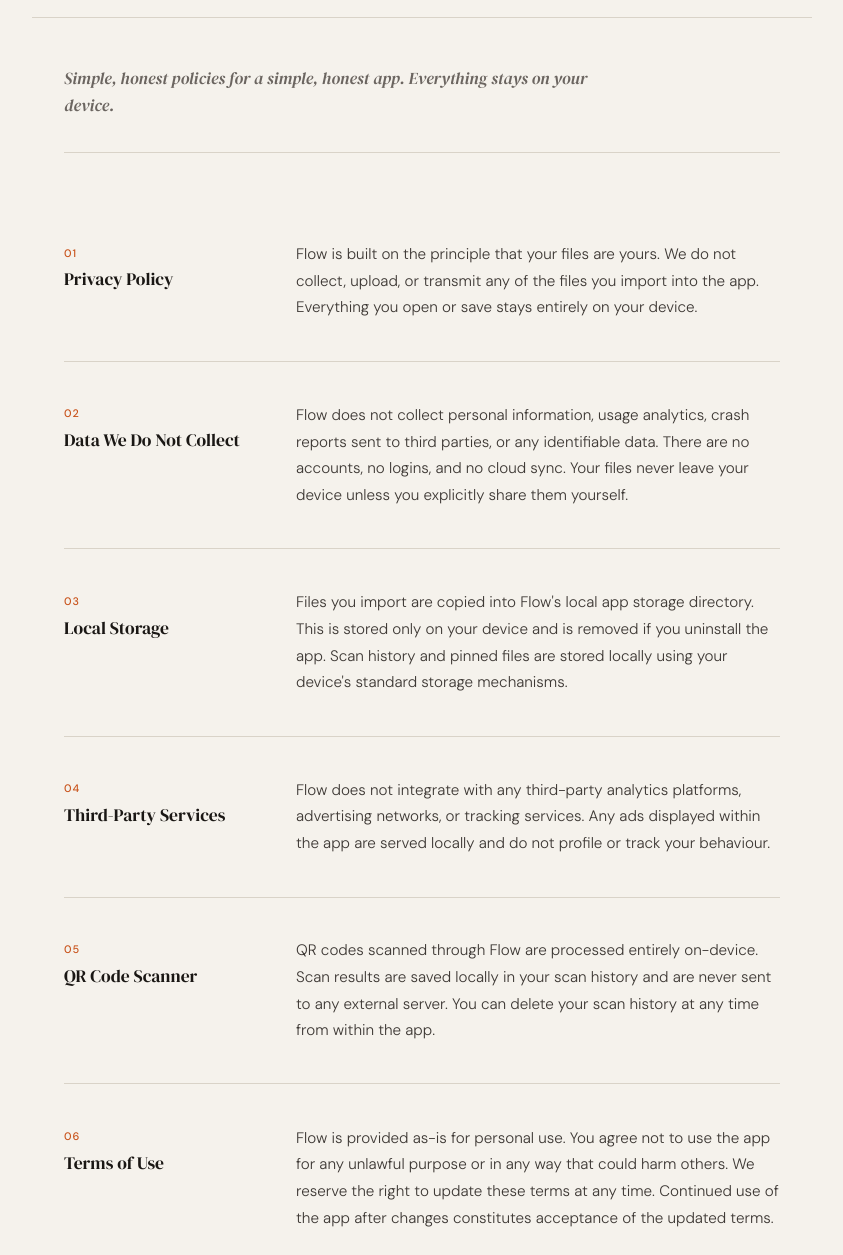
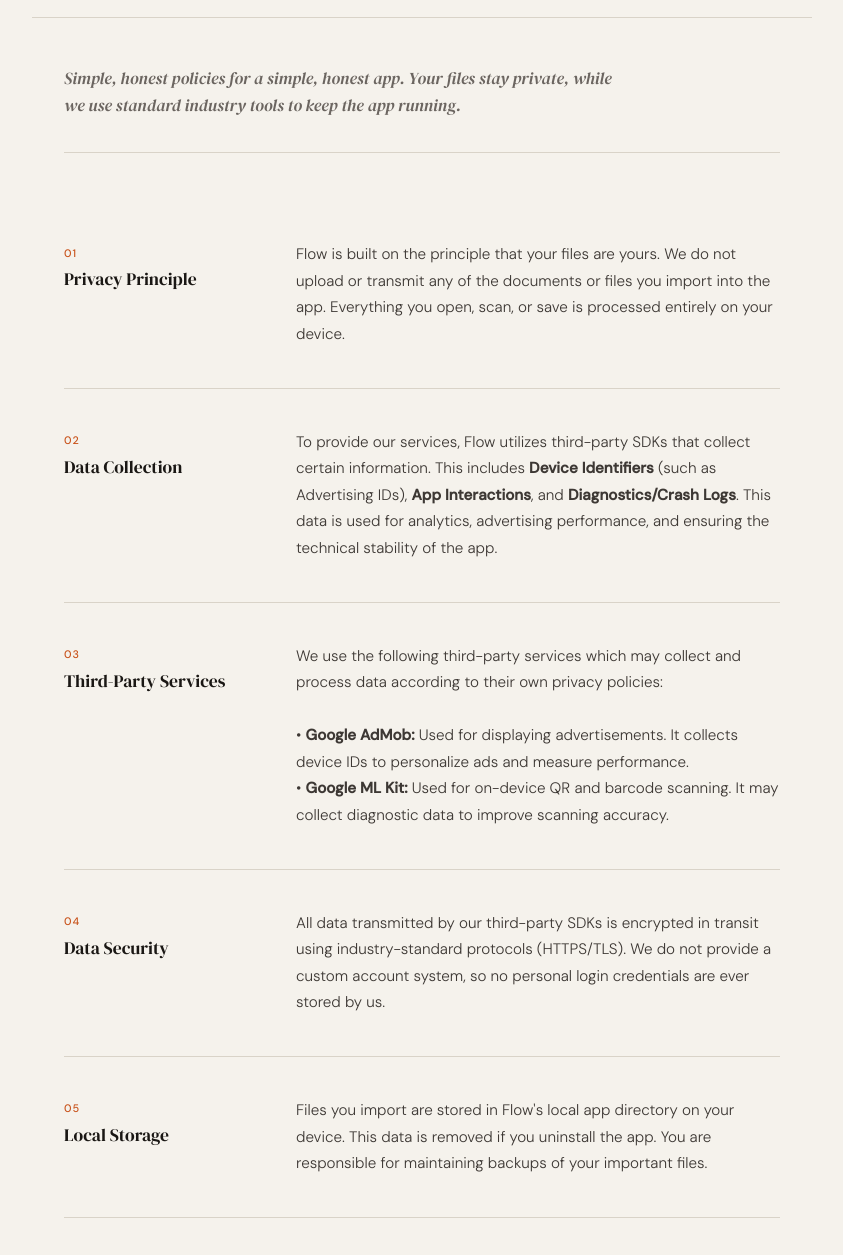
Before and after one commit to bliitzlabs/Policy, a plain HTML site: page index.html in a window 1280 px wide. Shown: the part 117-1372 px from the top of the page, without its empty margins (218-1061 px from the left). Drawn offline with Linux system fonts and the light colour scheme.

Commit message:
Update index.html

```diff
--- a/index.html
+++ b/index.html
@@ -181,13 +181,13 @@
     <div class="logo">Fl<span>o</span>w</div>
     <div class="header-meta">
       Privacy Policy & Terms<br>
-      Last revised: 2025
+      Last revised: March 2026
     </div>
   </header>
 
   <main>
     <div class="intro">
-      <p>Simple, honest policies for a simple, honest app. Everything stays on your device.</p>
+      <p>Simple, honest policies for a simple, honest app. Your files stay private, while we use standard industry tools to keep the app running.</p>
     </div>
 
     <div class="sections">
@@ -195,41 +195,46 @@
       <div class="section">
         <div class="section-label">
           <span class="section-number">01</span>
-          <div class="section-title">Privacy Policy</div>
+          <div class="section-title">Privacy Principle</div>
         </div>
-        <p class="section-body">Flow is built on the principle that your files are yours. We do not collect, upload, or transmit any of the files you import into the app. Everything you open or save stays entirely on your device.</p>
+        <p class="section-body">Flow is built on the principle that your files are yours. We do not upload or transmit any of the documents or files you import into the app. Everything you open, scan, or save is processed entirely on your device.</p>
       </div>
 
       <div class="section">
         <div class="section-label">
           <span class="section-number">02</span>
-          <div class="section-title">Data We Do Not Collect</div>
+          <div class="section-title">Data Collection</div>
         </div>
-        <p class="section-body">Flow does not collect personal information, usage analytics, crash reports sent to third parties, or any identifiable data. There are no accounts, no logins, and no cloud sync. Your files never leave your device unless you explicitly share them yourself.</p>
+        <p class="section-body">To provide our services, Flow utilizes third-party SDKs that collect certain information. This includes <strong>Device Identifiers</strong> (such as Advertising IDs), <strong>App Interactions</strong>, and <strong>Diagnostics/Crash Logs</strong>. This data is used for analytics, advertising performance, and ensuring the technical stability of the app.</p>
       </div>
 
       <div class="section">
         <div class="section-label">
           <span class="section-number">03</span>
-          <div class="section-title">Local Storage</div>
+          <div class="section-title">Third-Party Services</div>
         </div>
-        <p class="section-body">Files you import are copied into Flow's local app storage directory. This is stored only on your device and is removed if you uninstall the app. Scan history and pinned files are stored locally using your device's standard storage mechanisms.</p>
+        <p class="section-body">We use the following third-party services which may collect and process data according to their own privacy policies:
+          <br><br>
+          • <strong>Google AdMob:</strong> Used for displaying advertisements. It collects device IDs to personalize ads and measure performance.
+          <br>
+          • <strong>Google ML Kit:</strong> Used for on-device QR and barcode scanning. It may collect diagnostic data to improve scanning accuracy.
+        </p>
       </div>
 
       <div class="section">
         <div class="section-label">
           <span class="section-number">04</span>
-          <div class="section-title">Third-Party Services</div>
+          <div class="section-title">Data Security</div>
         </div>
-        <p class="section-body">Flow does not integrate with any third-party analytics platforms, advertising networks, or tracking services. Any ads displayed within the app are served locally and do not profile or track your behaviour.</p>
+        <p class="section-body">All data transmitted by our third-party SDKs is encrypted in transit using industry-standard protocols (HTTPS/TLS). We do not provide a custom account system, so no personal login credentials are ever stored by us.</p>
       </div>
 
       <div class="section">
         <div class="section-label">
           <span class="section-number">05</span>
-          <div class="section-title">QR Code Scanner</div>
+          <div class="section-title">Local Storage</div>
         </div>
-        <p class="section-body">QR codes scanned through Flow are processed entirely on-device. Scan results are saved locally in your scan history and are never sent to any external server. You can delete your scan history at any time from within the app.</p>
+        <p class="section-body">Files you import are stored in Flow's local app directory on your device. This data is removed if you uninstall the app. You are responsible for maintaining backups of your important files.</p>
       </div>
 
       <div class="section">
@@ -237,7 +242,7 @@
           <span class="section-number">06</span>
           <div class="section-title">Terms of Use</div>
         </div>
-        <p class="section-body">Flow is provided as-is for personal use. You agree not to use the app for any unlawful purpose or in any way that could harm others. We reserve the right to update these terms at any time. Continued use of the app after changes constitutes acceptance of the updated terms.</p>
+        <p class="section-body">Flow is provided as-is for personal use. You agree not to use the app for any unlawful purpose. We reserve the right to update these terms at any time. Continued use of the app after changes constitutes acceptance of the updated terms.</p>
       </div>
 
       <div class="section">
@@ -245,7 +250,7 @@
           <span class="section-number">07</span>
           <div class="section-title">Disclaimer</div>
         </div>
-        <p class="section-body">While we take care to ensure Flow works reliably, we cannot guarantee it is error-free at all times. We are not liable for any loss of data or damages arising from use of the app. Always keep backups of files that are important to you.</p>
+        <p class="section-body">While we strive for reliability, we cannot guarantee the app is error-free. We are not liable for any loss of data or damages arising from the use of the app. Always keep backups of your scanned data and documents.</p>
       </div>
 
       <div class="section">
@@ -253,14 +258,14 @@
           <span class="section-number">08</span>
           <div class="section-title">Changes to This Policy</div>
         </div>
-        <p class="section-body">We may update this Privacy Policy from time to time. Any changes will be reflected on our website and, where significant, communicated through the app. The date of the latest revision will always be visible at the bottom of this page.</p>
+        <p class="section-body">We may update this Privacy Policy from time to time to reflect changes in our practices or for other operational, legal, or regulatory reasons. The date of the latest revision is always visible at the top of this page.</p>
       </div>
 
     </div>
   </main>
 
   <footer>
-    <p>© 2025 Flow</p>
+    <p>© 2026 Flow</p>
     <p>Privacy Policy <span class="dot"></span> Terms of Use</p>
   </footer>
 
```
